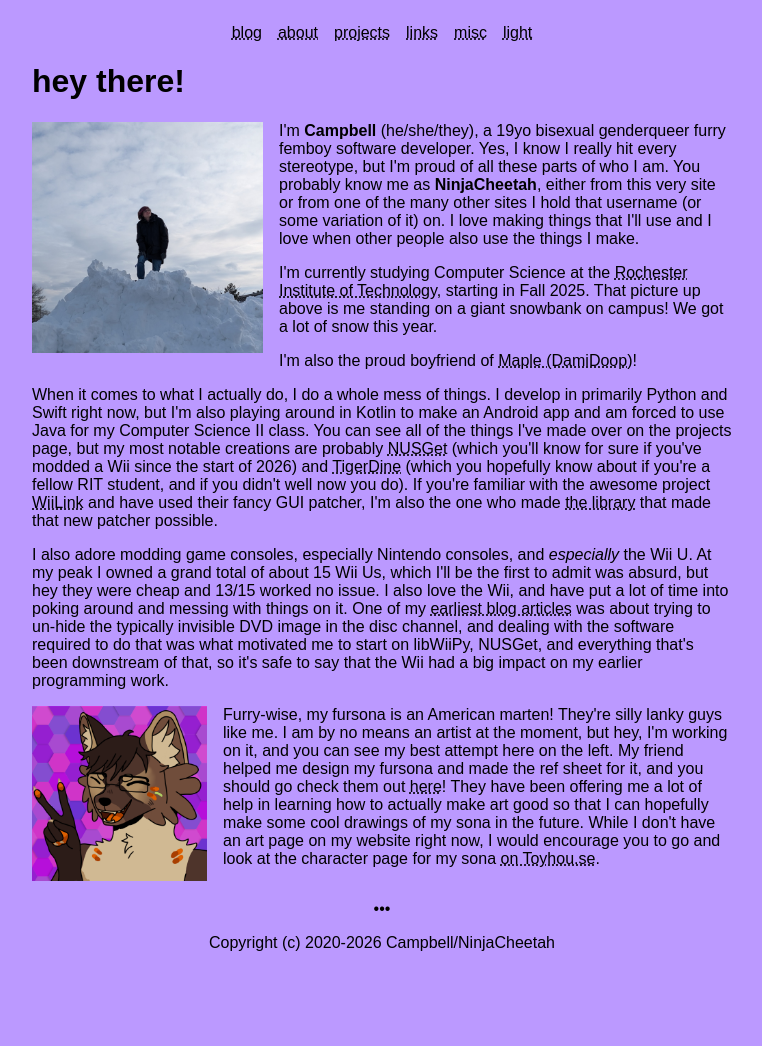
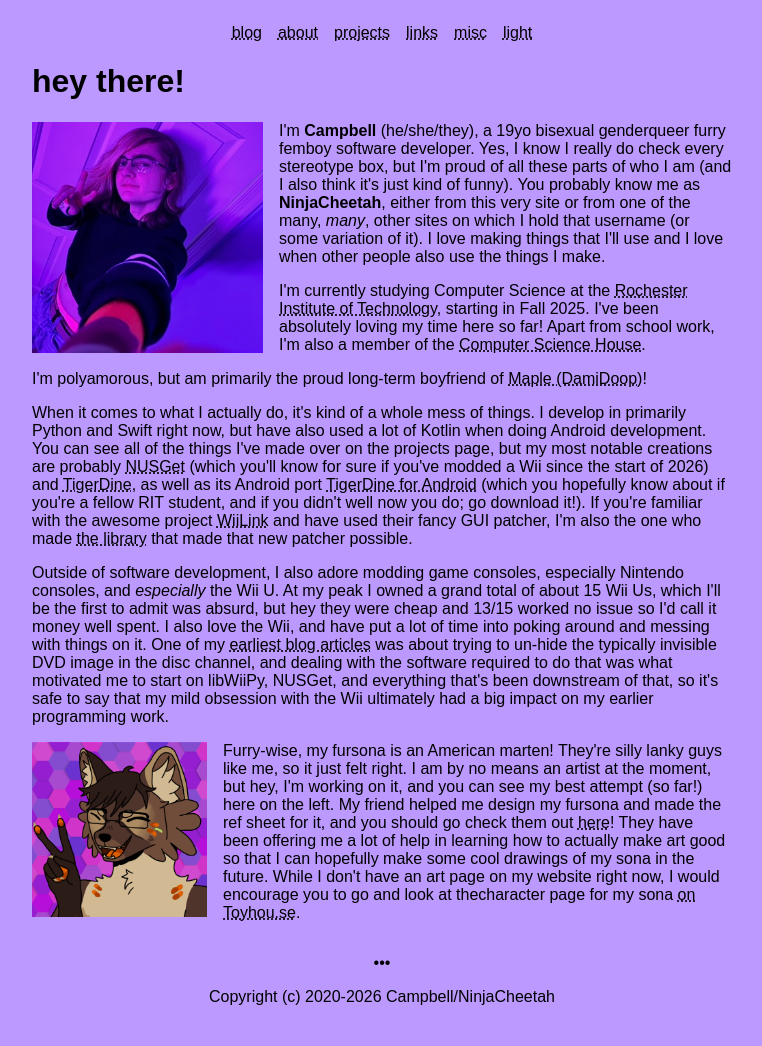
Before and after one commit to NinjaCheetah/ninjacheetah.github.io, a Jekyll site: the page built from about.html, in a window 1280 px wide. Shown: the whole page, without its empty margins (258-1020 px from the left). Built offline with Jekyll 4.4.1, drawn with Linux system fonts in a browser that asks for light colours; some web fonts are replaced; before the commit the page ends 992 px from its top, so only the background shows below that.

Commit message:
Updated about page

```diff
--- a/_data/links.yml
+++ b/_data/links.yml
@@ -11,7 +11,7 @@
   url: https://gbatemp.net/members/ninjacheetah.536343/
   icon: globe
 - name: pixelfed
-  description: where i post photos of my real life adventures (sometimes, i've kinda taken to uploading those on mastodon instead)
+  description: where i post photos of my real life adventures (rarely, i've kinda taken to uploading those on mastodon instead)
   url: https://pixelfed.social/NinjaCheetah
   icon: camera
 - name: toyhouse
@@ -28,5 +28,5 @@
   icon: globe
 - name: email
   description: you can shoot me an email if you'd like
-  url: mailto:ninjacheetah100@proton.me
+  url: mailto:campbell@ninjacheetah.dev
   icon: envelope-at-fill
--- a/about.html
+++ b/about.html
@@ -8,44 +8,48 @@ permalink: /about/
 <h1>hey there!</h1>
 <img src="/assets/image/me.jpg" class="wrap-image" style="max-width: 33%;">
 <p>
-    I'm <strong>Campbell</strong> (he/she/they), a 19yo bisexual genderqueer furry femboy software developer. Yes, I know I really hit
-    every stereotype, but I'm proud of all these parts of who I am. You probably know me as <strong>NinjaCheetah</strong>, either
-    from this very site or from one of the many other sites I hold that username (or some variation of it) on. I love making
-    things that I'll use and I love when other people also use the things I make.
+    I'm <strong>Campbell</strong> (he/she/they), a 19yo bisexual genderqueer furry femboy software developer. Yes, I know I
+    really do check every stereotype box, but I'm proud of all these parts of who I am (and I also think it's just kind of funny). You
+    probably know me as <strong>NinjaCheetah</strong>, either from this very site or from one of the many, <em>many</em>, other
+    sites on which I hold that username (or some variation of it). I love making things that I'll use and I love when other
+    people also use the things I make.
 </p>
 <p>
     I'm currently studying Computer Science at the <a href="https://rit.edu">Rochester Institute of Technology</a>,
-    starting in Fall 2025. That picture up above is me standing on a giant snowbank on campus! We got a lot of snow
-    this year.
+    starting in Fall 2025. I've been absolutely loving my time here so far! Apart from school work, I'm also a member of the
+    <a href="https://csh.rit.edu">Computer Science House</a>.
 </p>
 <p>
-    I'm also the proud boyfriend of <a href="https://damidoop.xyz">Maple (DamiDoop)</a>!
+    I'm polyamorous, but am primarily the proud long-term boyfriend of <a href="https://damidoop.xyz">Maple (DamiDoop)</a>!
 </p>
 <p>
-    When it comes to what I actually do, I do a whole mess of things. I develop in primarily Python and Swift right now, but I'm
-    also playing around in Kotlin to make an Android app and am forced to use Java for my Computer Science II class. You can see
-    all of the things I've made over on the projects page, but my most notable creations are probably
-    <a href="https://github.com/NinjaCheetah/NUSGet">NUSGet</a> (which you'll know for sure if you've modded a Wii since the start
-    of 2026) and <a href="https://github.com/NinjaCheetah/TigerDine">TigerDine</a> (which you hopefully know about if you're a
-    fellow RIT student, and if you didn't well now you do). If you're familiar with the awesome project
-    <a href="https://wiilink.ca">WiiLink</a> and have used their fancy GUI patcher, I'm also the one who made
+    When it comes to what I actually do, it's kind of a whole mess of things. I develop in primarily Python and Swift right now,
+    but have also used a lot of Kotlin when doing Android development. You can see all of the things I've made over on the
+    projects page, but my most notable creations are probably <a href="https://github.com/NinjaCheetah/NUSGet">NUSGet</a>
+    (which you'll know for sure if you've modded a Wii since the start of 2026) and
+    <a href="https://github.com/NinjaCheetah/TigerDine">TigerDine</a>, as well as its Android port
+    <a href="https://github.com/NinjaCheetah/TigerDine-for-Android">TigerDine for Android</a> (which you hopefully know about
+    if you're a fellow RIT student, and if you didn't well now you do; go download it!). If you're familiar with the
+    awesome project <a href="https://wiilink.ca">WiiLink</a> and have used their fancy GUI patcher, I'm also the one who made
     <a href="https://github.com/NinjaCheetah/libWiiPy">the library</a> that made that new patcher possible.
 </p>
 <p>
-    I also adore modding game consoles, especially Nintendo consoles, and <em>especially</em> the Wii U. At my peak I owned a grand
-    total of about 15 Wii Us, which I'll be the first to admit was absurd, but hey they were cheap and 13/15 worked no issue. I
-    also love the Wii, and have put a lot of time into poking around and messing with things on it. One of my
+    Outside of software development, I also adore modding game consoles, especially Nintendo consoles, and <em>especially</em>
+    the Wii U. At my peak I owned a grand total of about 15 Wii Us, which I'll be the first to admit was absurd, but hey they
+    were cheap and 13/15 worked no issue so I'd call it money well spent. I also love the Wii, and have put a lot of time
+    into poking around and messing with things on it. One of my
     <a href="{% post_url 2021-01-30-wii-dvd-p1 %}">earliest blog articles</a> was about trying to un-hide the typically
     invisible DVD image in the disc channel, and dealing with the software required to do that was what motivated me to start
-    on libWiiPy, NUSGet, and everything that's been downstream of that, so it's safe to say that the Wii had a big impact on
-    my earlier programming work.
+    on libWiiPy, NUSGet, and everything that's been downstream of that, so it's safe to say that my mild obsession with the Wii
+    ultimately had a big impact on my earlier programming work.
 </p>
 <img src="/assets/image/icon.png" class="wrap-image" style="max-width: 25%;">
 <p>
-    Furry-wise, my fursona is an American marten! They're silly lanky guys like me. I am by no means an artist at the moment,
-    but hey, I'm working on it, and you can see my best attempt here on the left. My friend helped me design my fursona and
-    made the ref sheet for it, and you should go check them out <a href="https://toyhou.se/meteor-showerz">here</a>! They have
-    been offering me a lot of help in learning how to actually make art good so that I can hopefully make some cool drawings of
-    my sona in the future. While I don't have an art page on my website right now, I would encourage you to go and look at the
-    character page for my sona <a href="https://toyhou.se/39158954.campbell">on Toyhou.se</a>.
+    Furry-wise, my fursona is an American marten! They're silly lanky guys like me, so it just felt right. I am by no means an
+    artist at the moment, but hey, I'm working on it, and you can see my best attempt (so far!) here on the left. My friend
+    helped me design my fursona and made the ref sheet for it, and you should go check them out
+    <a href="https://toyhou.se/meteor-showerz">here</a>! They have been offering me a lot of help in learning how to actually
+    make art good so that I can hopefully make some cool drawings of my sona in the future. While I don't have an art page on
+    my website right now, I would encourage you to go and look at thecharacter page for my sona
+    <a href="https://toyhou.se/39158954.campbell">on Toyhou.se</a>.
 </p>
```
Also changed, not shown: Gemfile.lock, assets/image/me-old.jpg (added), assets/image/me.jpg.
